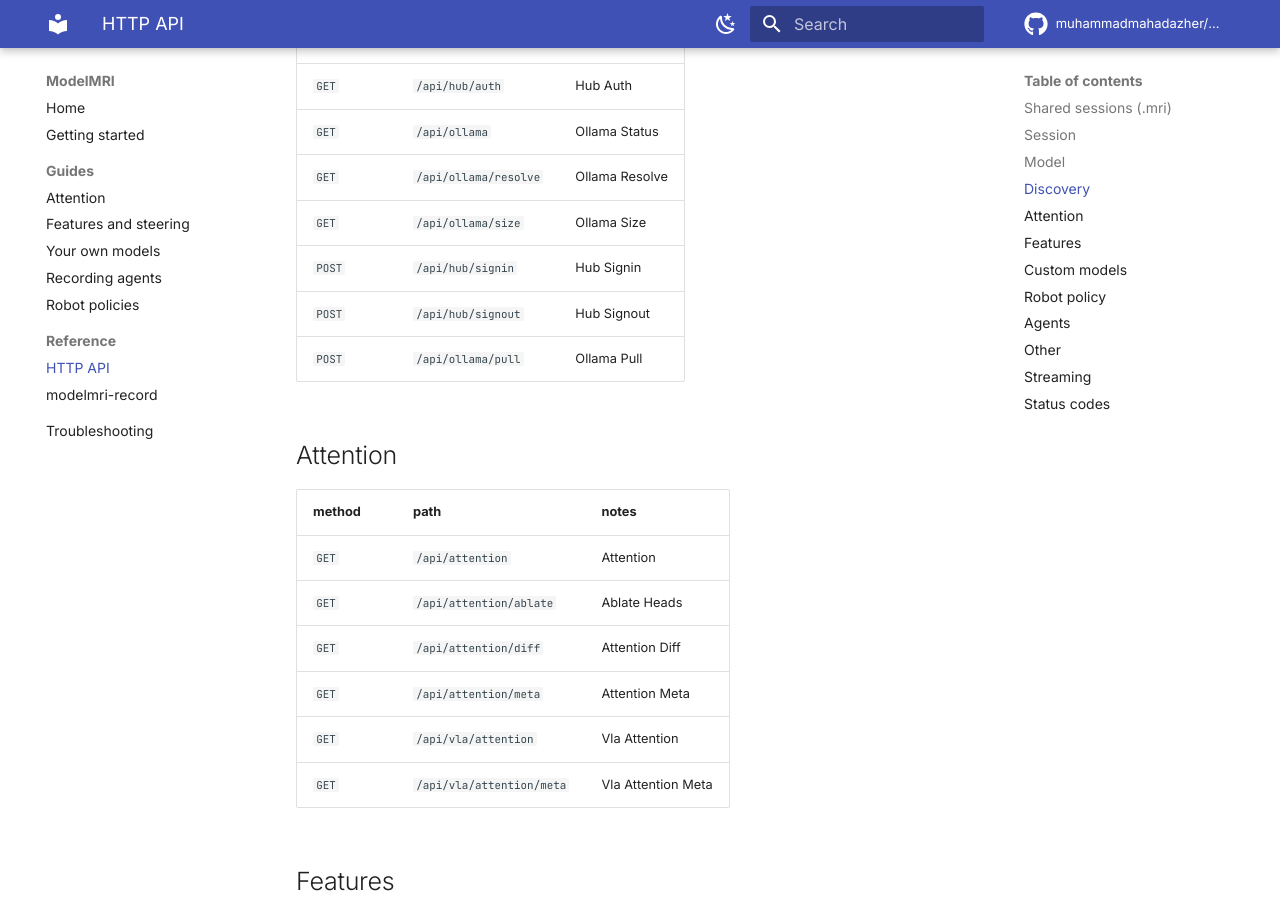
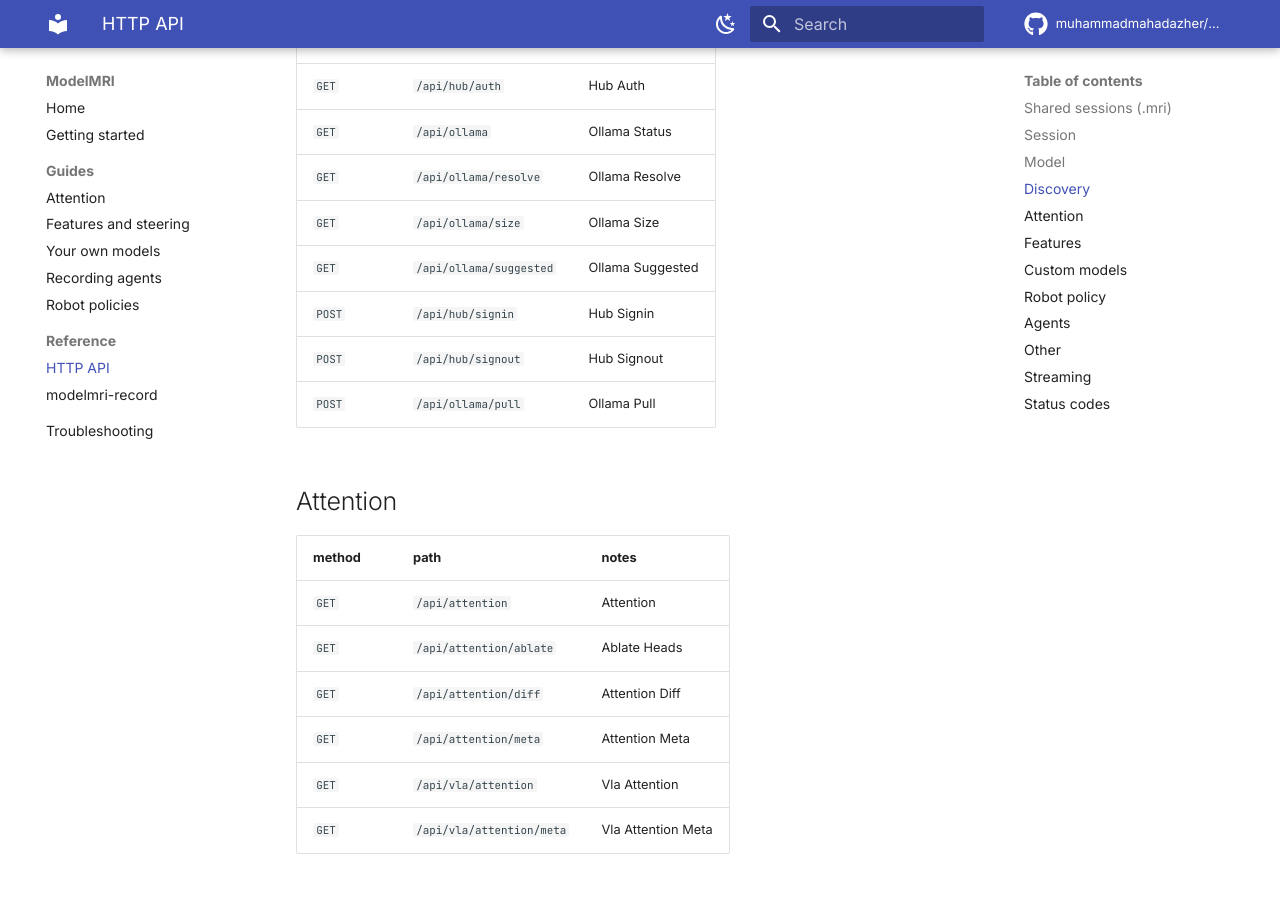
Before and after one commit to muhammadmahadazher/ModelMRI, an MkDocs documentation site: the page built from docs/reference/api.md, in a window 1280 px wide and 900 px high, scrolled down 1467 px. Built offline with MkDocs 1.6.1 and Material for MkDocs 9.7.7, drawn with Linux system fonts in a browser that asks for light colours; comment, search, counter and statistics services are not loaded.

Commit message:
docs: regenerate the API reference for /api/ollama/suggested
Caught by CI's own check, which is the point of having it.

Co-Authored-By: Claude Opus 5 <noreply@anthropic.com>

```diff
--- a/docs/reference/api.md
+++ b/docs/reference/api.md
@@ -47,6 +47,7 @@ Base URL: `http://127.0.0.1:5900`. Interactive docs: `/docs`.
 | `GET` | `/api/ollama` | Ollama Status |
 | `GET` | `/api/ollama/resolve` | Ollama Resolve |
 | `GET` | `/api/ollama/size` | Ollama Size |
+| `GET` | `/api/ollama/suggested` | Ollama Suggested |
 | `POST` | `/api/hub/signin` | Hub Signin |
 | `POST` | `/api/hub/signout` | Hub Signout |
 | `POST` | `/api/ollama/pull` | Ollama Pull |
```
